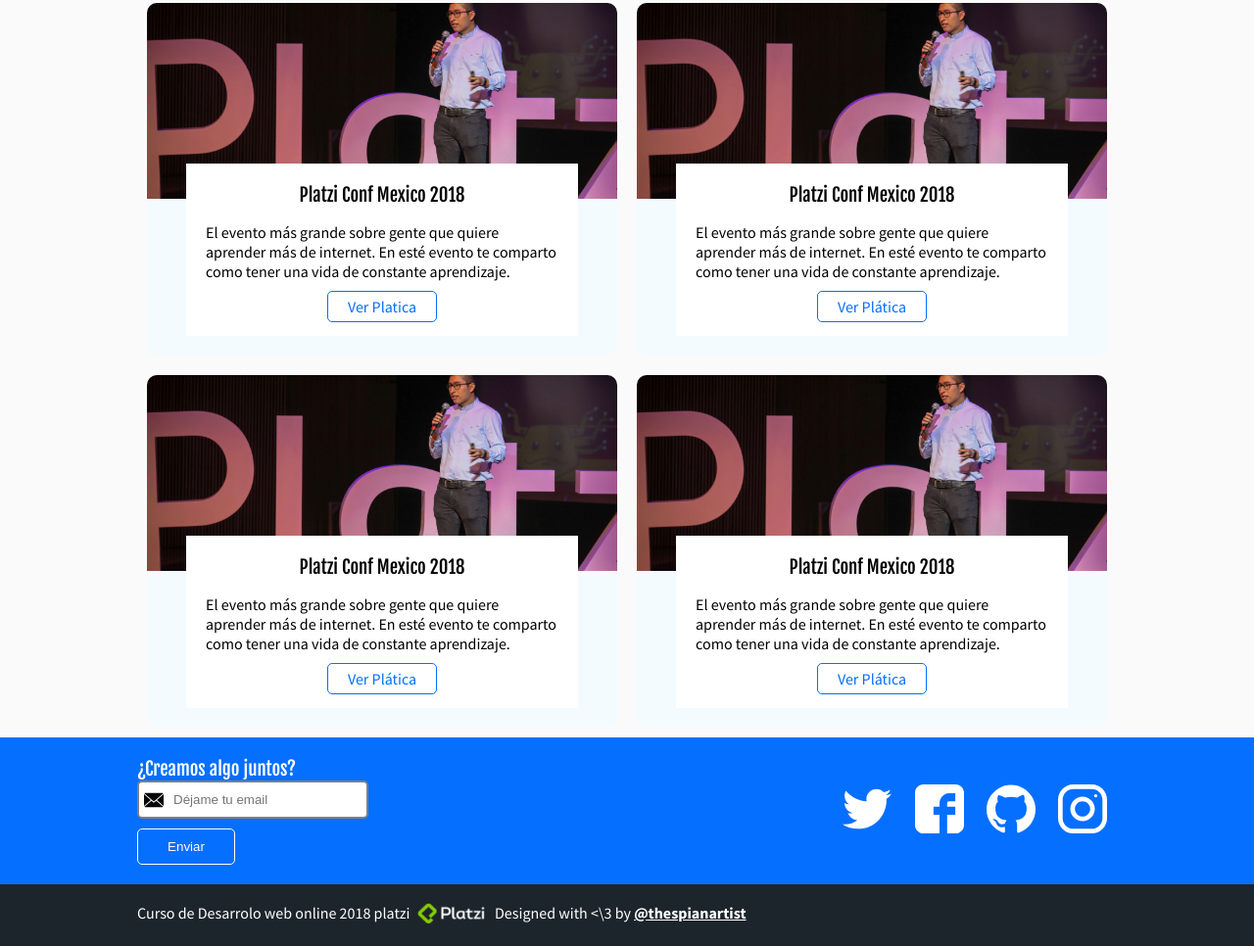
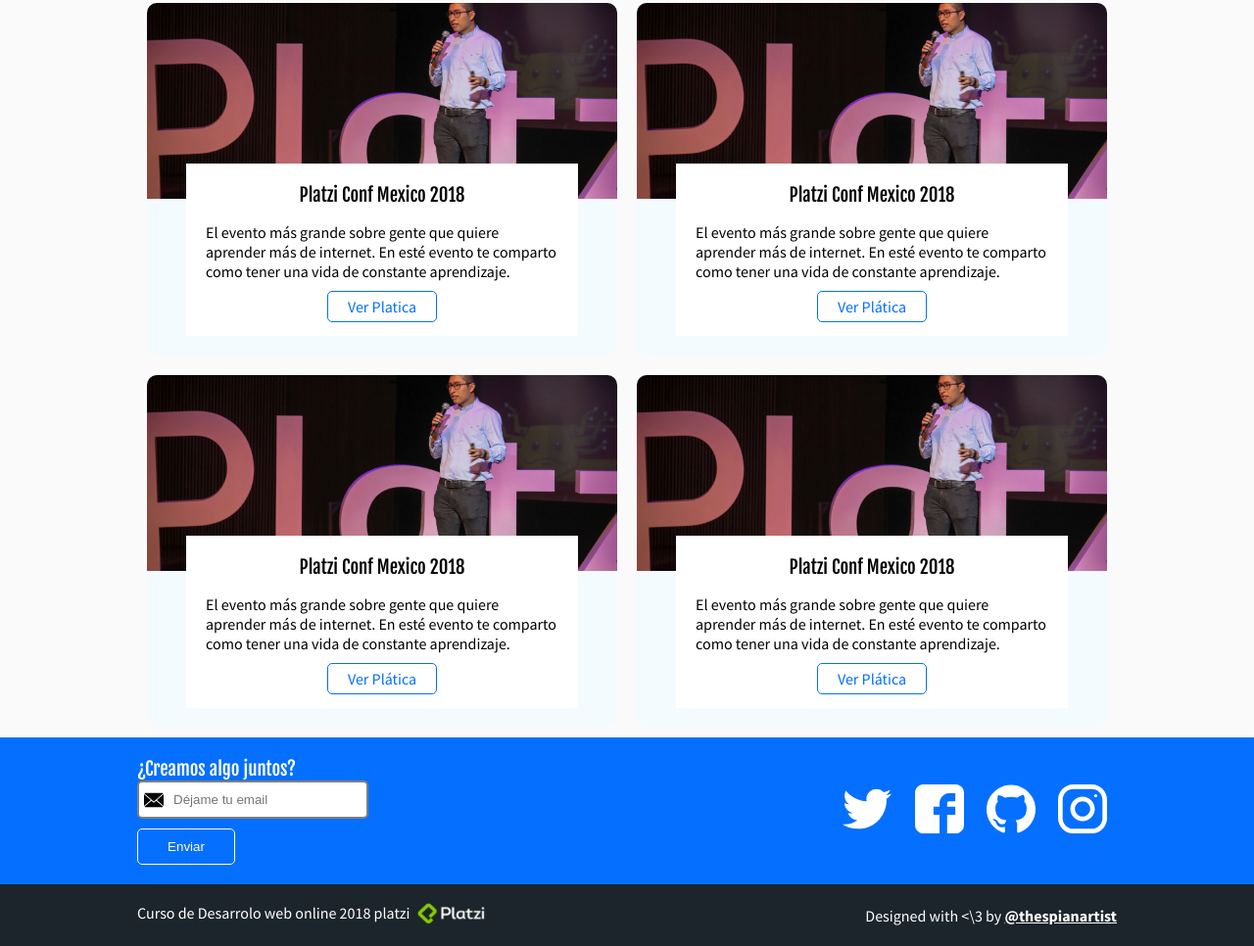
Before and after one commit to lfcifuentes/platzi-desarrollo-web, a plain HTML site: page index.html in a window 1280 px wide. Shown: the part 1487-2453 px from the top of the page at 98% size. Drawn offline with Linux system fonts and the light colour scheme.

Commit message:
Update style.css

```diff
--- a/css/style.css
+++ b/css/style.css
@@ -251,7 +251,7 @@ figure {
     justify-content: space-between;
     padding: 0 10px;
 }
-.footer div {
+.footer .container div {
     display: inline-block;
 }
 .footer img {
```
